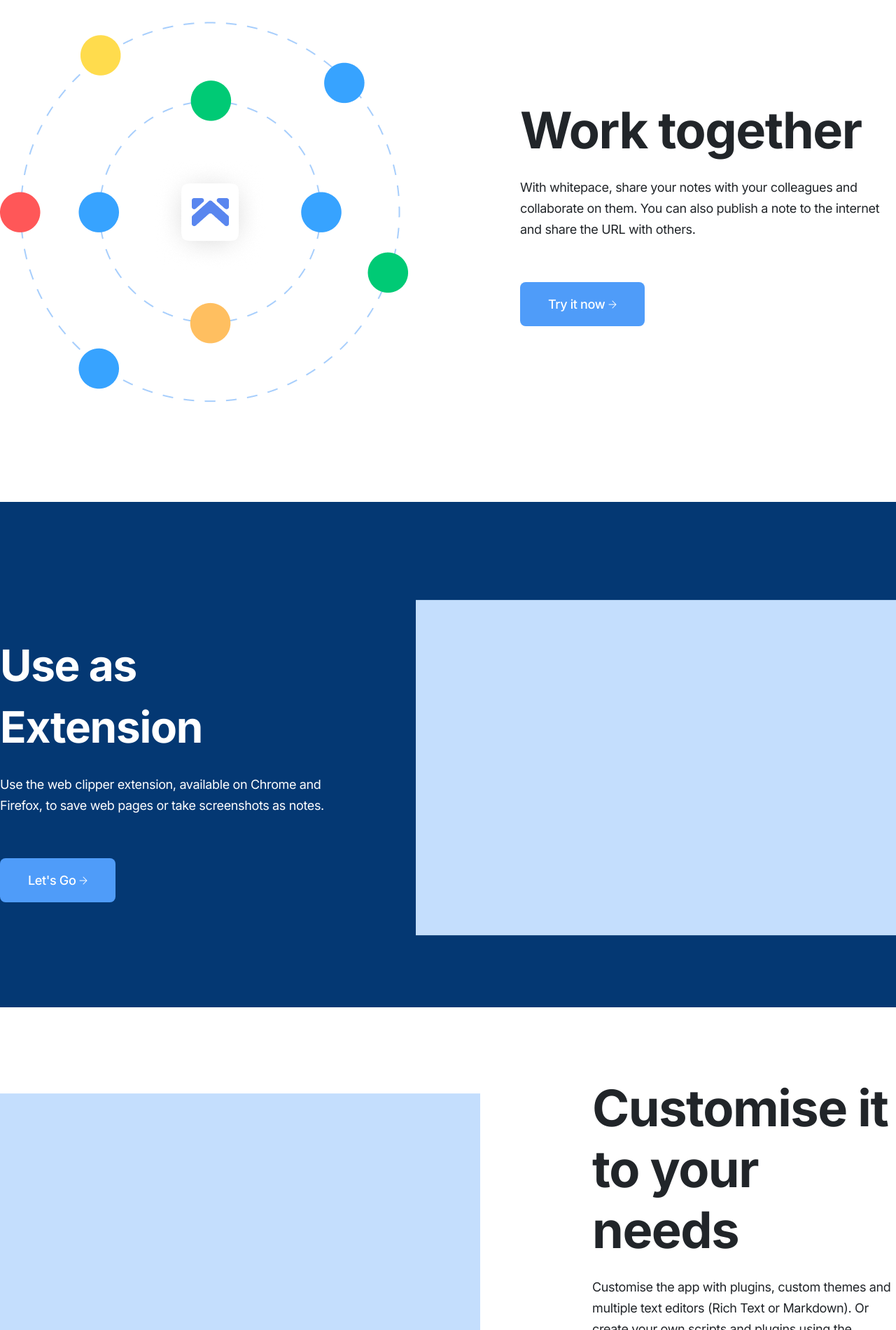
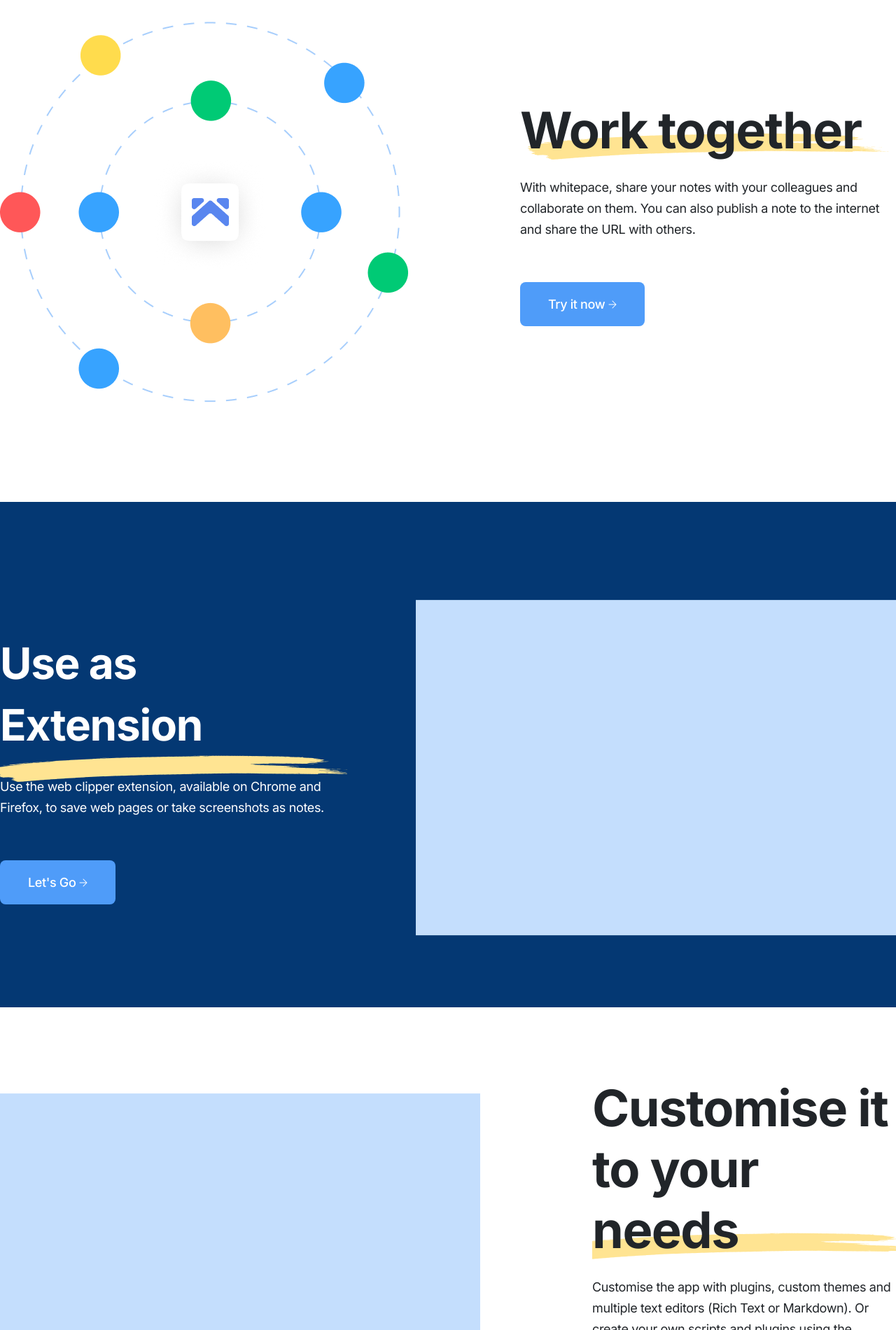
Before and after one commit to DeveloperMurodjon/whitepace, a plain HTML site: page index.html in a window 1280 px wide. Shown: the part 1533-3433 px from the top of the page at 70% size. Drawn offline with Linux system fonts and the light colour scheme.

Commit message:
bg image

```diff
--- a/css/style.css
+++ b/css/style.css
@@ -124,6 +124,9 @@ header {
   justify-content: space-between;
 }
 .project-management__title {
+  background-position: bottom;
+  background-repeat: no-repeat;
+  background-image: url(../images/Element.png);
   color: #212529;
   font-size: 72px;
   font-weight: 700;
@@ -131,6 +134,7 @@ header {
   letter-spacing: -0.02em;
   text-align: left;
 }
+
 .project-management__description {
   padding: 24px 0 60px 0;
   color: #212529;
@@ -162,6 +166,9 @@ header {
   justify-content: space-between;
 }
 .work__title {
+  background-position: bottom;
+  background-repeat: no-repeat;
+  background-image: url(../images/Element.png);
   color: #212529;
   font-size: 72px;
   font-weight: 700;
@@ -179,7 +186,7 @@ header {
   text-align: left;
 }
 /* Extension */
-section.section__extension {
+.section__extension {
   background-color: #043873;
 }
 .extension__content {
@@ -199,7 +206,10 @@ section.section__extension {
   text-align: left;
 }
 .extension__description {
-  padding: 24px 0 60px 0;
+  background-position: top;
+  background-repeat: no-repeat;
+  background-image: url(../images/Element.png);
+  padding: 30px 0 60px 0;
   color: white;
   font-size: 18px;
   font-weight: 400;
@@ -233,6 +243,9 @@ section.section__extension {
   justify-content: space-between;
 }
 .needs__title {
+  background-position: bottom;
+  background-repeat: no-repeat;
+  background-image: url(../images/Element.png);
   color: #212529;
   font-size: 72px;
   font-weight: 700;
```
Also changed, not shown: images/Element.png (added).
